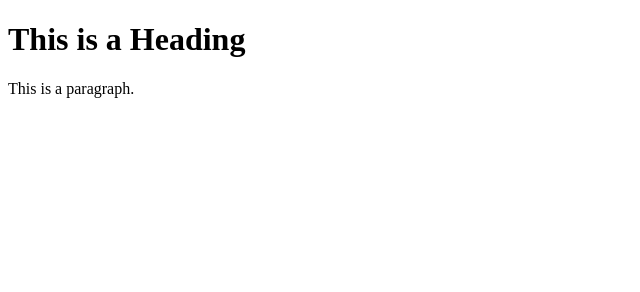
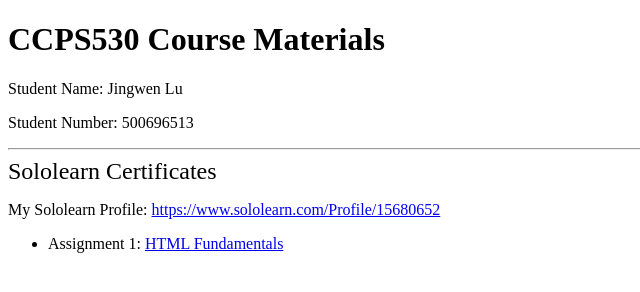
Before and after one commit to JingwenLu96/JingwenLu96.github.io, a plain HTML site: page index.html in a window 1280 px wide. Shown: the whole page, without its empty margins (0-640 px from the left). Drawn offline with Linux system fonts and the light colour scheme.

Commit message:
Update index.html

```diff
--- a/index.html
+++ b/index.html
@@ -1,12 +1,20 @@
 <!DOCTYPE html>
 <html>
 <head>
-<title>Page Title</title>
+<title>CCPS530 Course Materials</title>
 </head>
 <body>
 
-<h1>This is a Heading</h1>
-<p>This is a paragraph.</p>
-
+<h1>CCPS530 Course Materials</h1>
+<p>Student Name: Jingwen Lu </p>
+<p>Student Number: 500696513 </p>
+<hr/>
+<font size="+2">Sololearn Certificates</font>
+<p>My Sololearn Profile: <a href="https://www.sololearn.com/Profile/15680652" target= "_blank">
+ https://www.sololearn.com/Profile/15680652</a></p>
+<ul>
+<li>Assignment 1: <a href="https://github.com/JingwenLu96/JingwenLu96.github.io/blob/master/Sololearn%20HTML%20Fundamentals-Certificate-1014-15680652.pdf" target= "_blank"> HTML Fundamentals </a>
+</li>
+</ul>
 </body>
 </html>
```
